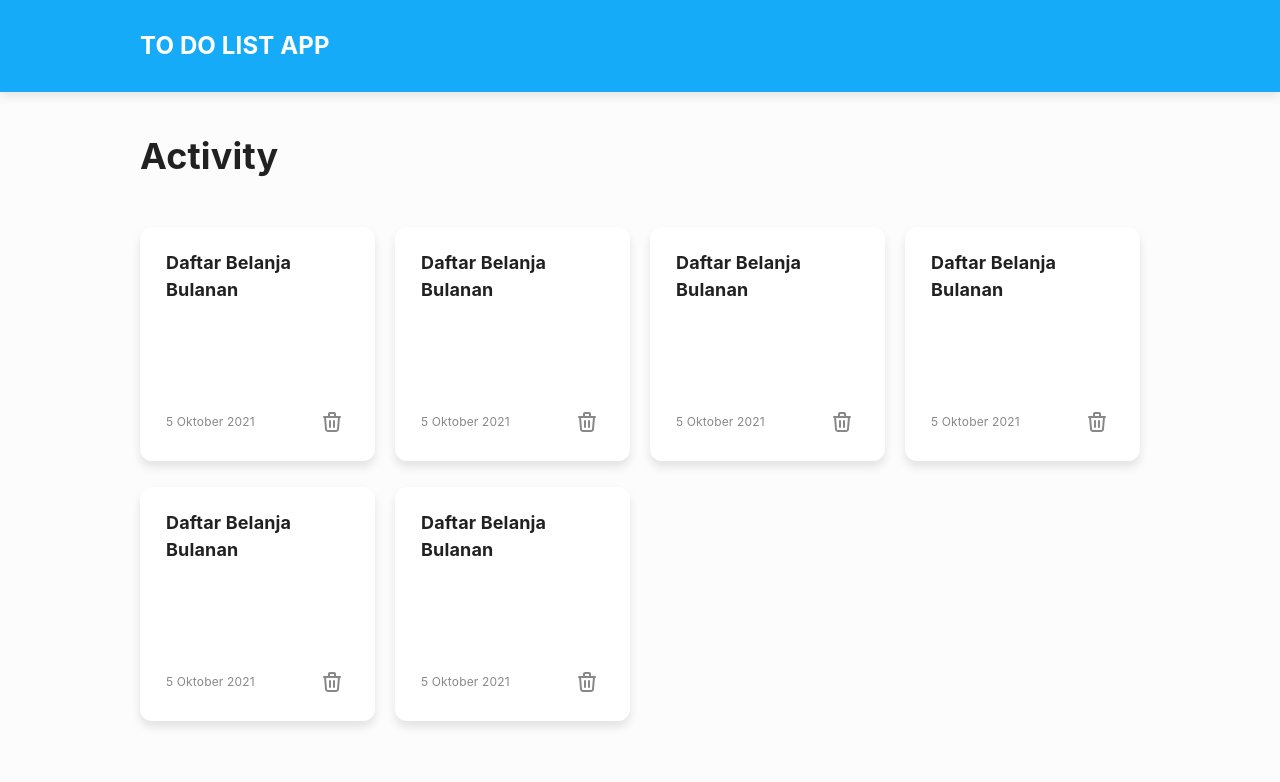
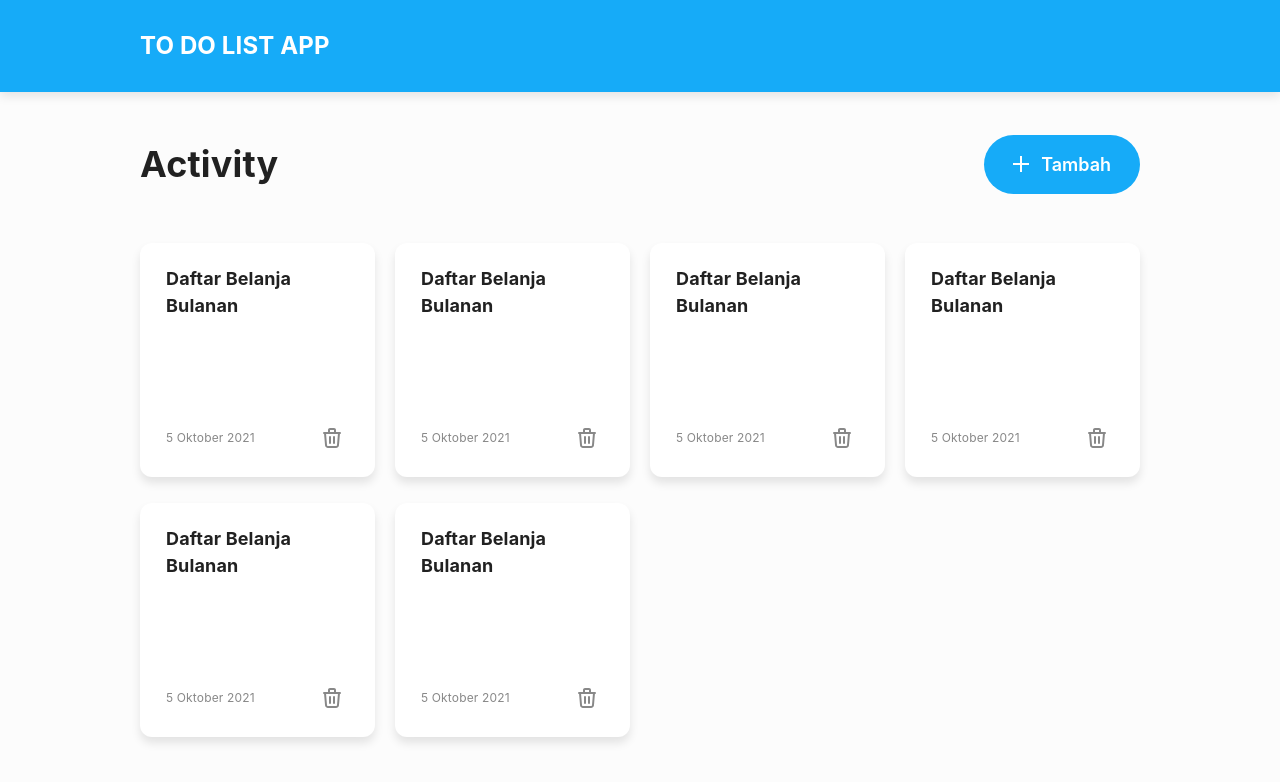
Before and after one commit to thoriqdharmawan/todo-app, a React (Vite) app: page / in a window 1280 px wide. Shown: the top 782 px of the page. Built offline with nearby package versions, Linux system fonts and the light colour scheme.

Commit message:
feat: add button in section

```diff
--- a/src/components/Section.tsx
+++ b/src/components/Section.tsx
@@ -1,5 +1,8 @@
+import Button from '@mui/material/Button'
 import Box from '@mui/material/Box'
 import Typography from '@mui/material/Typography'
+
+import AddIcon from '@/assets/add-icon.svg'
 
 interface Props {
   children: React.ReactNode
@@ -8,16 +11,24 @@ interface Props {
 export default (props: Props) => {
   const { children } = props
   return (
-    <div>
-      <Box mb="49px">
+    <section>
+      <Box mb="49px" sx={{ display: 'flex', justifyContent: 'space-between', alignItems: 'center' }}>
         <Typography variant="h2" component="h2" fontWeight={700} fontSize={36}>
           Activity
         </Typography>
+
+        <Button
+          variant="contained"
+          disableElevation
+          startIcon={<img src={AddIcon} alt="add" />}
+          sx={{ borderRadius: "45px", fontSize: 18, fontWeight: 600, padding: '13.5px 29px' }}
+        >
+          Tambah</Button>
       </Box>
 
       <div>
         {children}
       </div>
-    </div>
+    </section>
   )
 }
--- a/src/main.tsx
+++ b/src/main.tsx
@@ -43,6 +43,9 @@ const theme = createTheme({
     },
   },
   typography: {
+    button: {
+      textTransform: 'none'
+    },
     fontFamily: [
       'Poppins',
       '-apple-system',
```
Also changed, not shown: src/assets/add-icon.svg (added).
